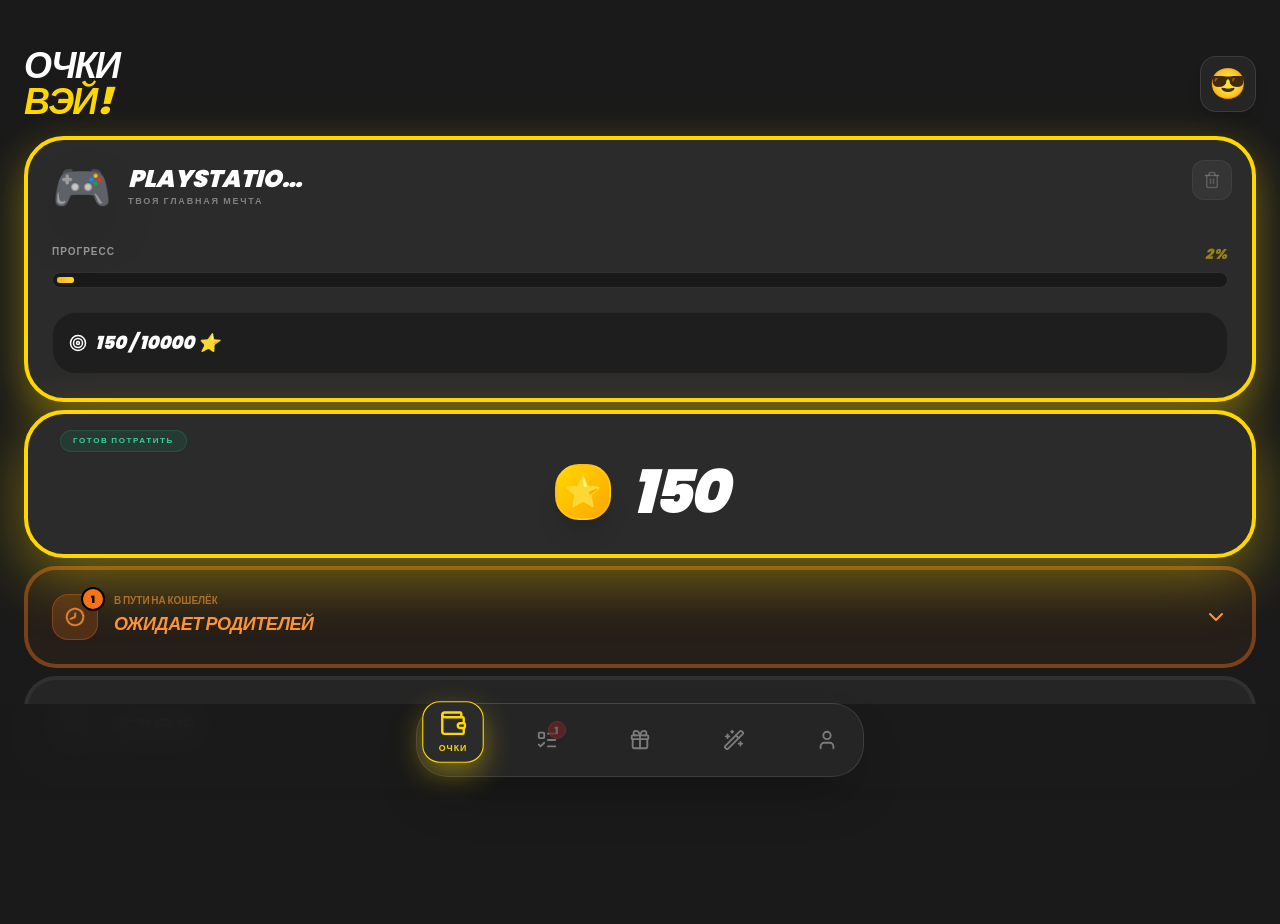
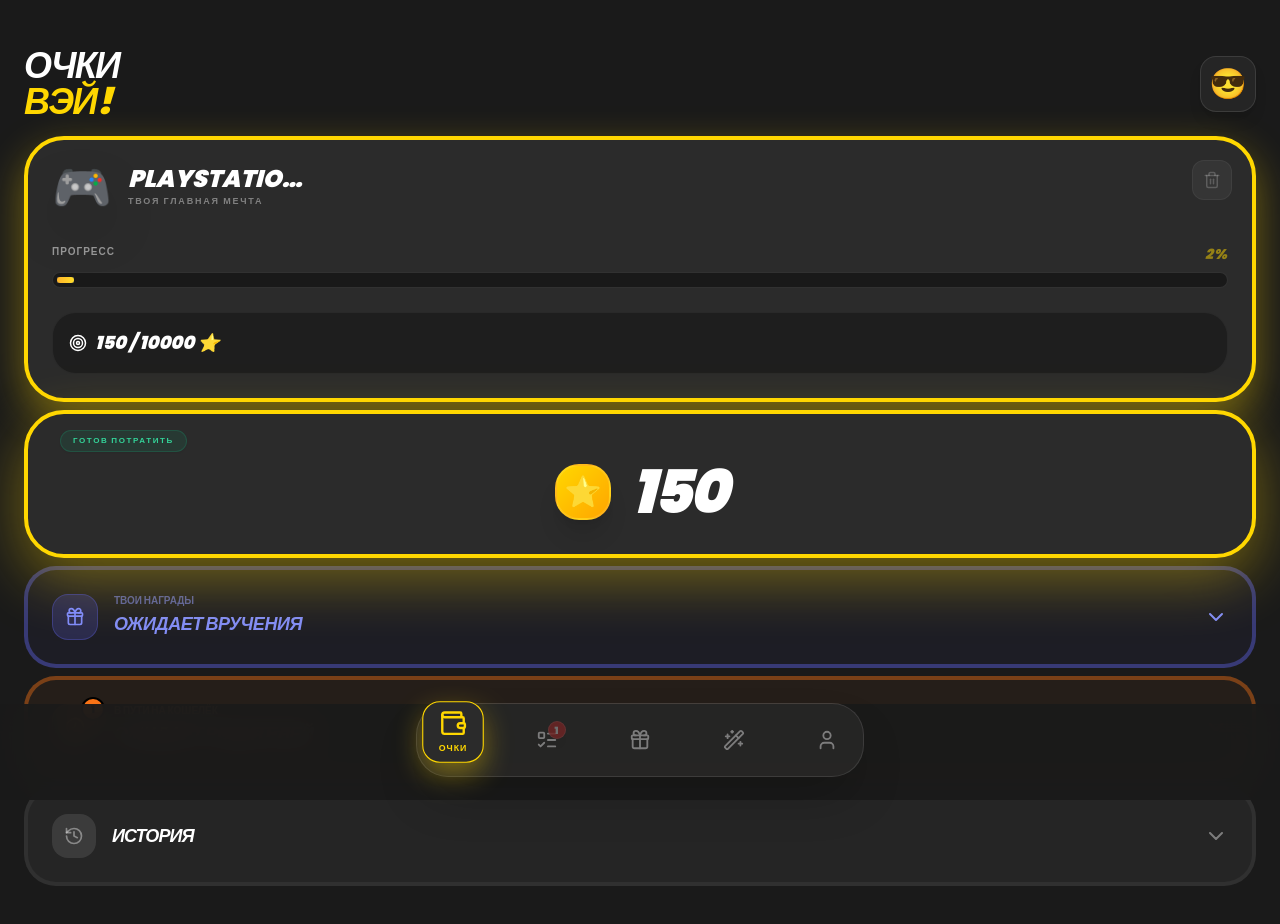
Before and after one commit to StasMaltsev-NM/family-wallet-react-kids, a React (Vite) app: page / in a window 1280 px wide. Shown: the top 924 px of the page. Built offline with nearby package versions, Linux system fonts and the light colour scheme.

Commit message:
feat: update kids app from latest export

```diff
--- a/App.tsx
+++ b/App.tsx
@@ -7,7 +7,8 @@
   UserState,
   Reward,
   TaskStatus,
-  Transaction
+  Transaction,
+  PurchasedItem
 } from './types';
 import {
   THEMES,
@@ -45,6 +46,7 @@
     currencyIcon: '⭐',
     tasks: INITIAL_TASKS.map(t => t.id === '1' ? { ...t, status: TaskStatus.WAITING } : t),
     purchasedRewards: [],
+    inventory: [],
     badges: ['b1'],
     dream: {
       title: 'PlayStation 5',
@@ -72,9 +74,13 @@
     setUser(prev => ({
       ...prev,
       pendingBalance: pendingSum,
-      notifications: { ...prev.notifications, missions: waitingCount }
+      notifications: {
+        ...prev.notifications,
+        missions: waitingCount,
+        wallet: prev.inventory.length
+      }
     }));
-  }, [user.tasks]);
+  }, [user.tasks, user.inventory]);
 
   useEffect(() => {
     document.body.style.backgroundColor = theme.bg;
@@ -96,11 +102,26 @@
     if (user.balance < reward.price) return;
     confetti({ particleCount: 200, spread: 100, origin: { y: 0.6 }, colors: ['#FFD700', theme.accent] });
     const tx = addTransaction('minus', `Куплено: ${reward.title}`, reward.price, reward.icon);
+
+    const purchasedItem: PurchasedItem = {
+      ...reward,
+      purchaseId: Math.random().toString(36).substr(2, 9)
+    };
+
     setUser(prev => ({
       ...prev,
       balance: prev.balance - reward.price,
       purchasedRewards: reward.recurring ? prev.purchasedRewards : [...prev.purchasedRewards, reward.id],
+      inventory: [...prev.inventory, purchasedItem],
       history: [tx, ...prev.history]
+    }));
+  };
+
+  const handleReceiveReward = (purchaseId: string) => {
+    confetti({ particleCount: 100, spread: 50, origin: { y: 0.8 } });
+    setUser(prev => ({
+      ...prev,
+      inventory: prev.inventory.filter(item => item.purchaseId !== purchaseId)
     }));
   };
 
@@ -175,11 +196,13 @@
             dream={user.dream}
             history={user.history}
             tasks={user.tasks}
+            inventory={user.inventory}
             currencyName={user.currencyName}
             currencyIcon={user.currencyIcon}
             onSaveDream={handleSaveDream}
             onDeleteDream={handleDeleteDream}
             onClaimDream={handleClaimDream}
+            onReceiveReward={handleReceiveReward}
           />
         );
       case 'missions': return <MissionsScreen tasks={user.tasks} onComplete={handleCompleteMission} theme={theme} currencyIcon={user.currencyIcon} balance={user.balance} pendingBalance={user.pendingBalance} />;
--- a/components/WalletScreen.tsx
+++ b/components/WalletScreen.tsx
@@ -1,7 +1,7 @@
 
 import React, { useState, useEffect } from 'react';
-import { History, Clock, ChevronDown, ChevronUp, ArrowUp, Star } from 'lucide-react';
-import { AppTheme, Dream, Transaction, Task, TaskStatus } from '../types';
+import { History, Clock, ChevronDown, ChevronUp, ArrowUp, Star, Gift, CheckCircle } from 'lucide-react';
+import { AppTheme, Dream, Transaction, Task, TaskStatus, PurchasedItem } from '../types';
 import DreamCard from './DreamCard';
 
 interface WalletScreenProps {
@@ -11,11 +11,13 @@
   dream: Dream;
   history: Transaction[];
   tasks: Task[];
+  inventory: PurchasedItem[];
   currencyName: string;
   currencyIcon: string;
   onSaveDream: (title: string, goal: number) => void;
   onDeleteDream: () => void;
   onClaimDream?: () => void;
+  onReceiveReward: (purchaseId: string) => void;
 }
 
 const WalletScreen: React.FC<WalletScreenProps> = ({
@@ -25,14 +27,17 @@
   dream,
   history,
   tasks,
+  inventory,
   currencyIcon,
   onSaveDream,
   onDeleteDream,
-  onClaimDream
+  onClaimDream,
+  onReceiveReward
 }) => {
   const [displayBalance, setDisplayBalance] = useState(balance);
   const [isPendingOpen, setIsPendingOpen] = useState(false);
   const [isHistoryOpen, setIsHistoryOpen] = useState(false);
+  const [isInventoryOpen, setIsInventoryOpen] = useState(false);
 
   useEffect(() => {
     if (balance !== displayBalance) {
@@ -100,6 +105,69 @@
         </div>
       </div>
 
+      {/* INVENTORY SECTION - ОЖИДАЕТ ВРУЧЕНИЯ */}
+      <div className={`space-y-2 transition-all duration-300 ${isInventoryOpen ? 'bg-indigo-500/5 p-2 rounded-[38px]' : ''}`}>
+        <button
+          onClick={() => setIsInventoryOpen(!isInventoryOpen)}
+          className="w-full flex items-center justify-between p-6 rounded-[32px] border-4 bg-indigo-500/5 transition-all active:scale-[0.98]"
+          style={{ borderColor: 'rgba(99, 102, 241, 0.4)', borderStyle: 'solid' }}
+        >
+          <div className="flex items-center space-x-4 text-left">
+            <div className="p-3 rounded-2xl bg-indigo-500/20 border border-indigo-500/30 text-indigo-400 relative">
+              <Gift size={20} className={inventory.length > 0 ? "animate-bounce" : ""} />
+              {inventory.length > 0 && (
+                <div className="absolute -top-2 -right-2 w-6 h-6 rounded-full bg-indigo-500 text-white text-[10px] font-black flex items-center justify-center shadow-lg border-2 border-black">
+                  {inventory.length}
+                </div>
+              )}
+            </div>
+            <div>
+              <h4 className="text-[10px] font-black uppercase text-indigo-400/60 leading-none mb-1">Твои награды</h4>
+              <p className="text-lg font-black italic text-indigo-400 uppercase tracking-tight">ОЖИДАЕТ ВРУЧЕНИЯ</p>
+            </div>
+          </div>
+          {isInventoryOpen ? <ChevronUp className="text-indigo-400" /> : <ChevronDown className="text-indigo-400" />}
+        </button>
+
+        {isInventoryOpen && (
+          <div className="space-y-2 px-1 animate-in slide-in-from-top-2 duration-300">
+            {inventory.length === 0 ? (
+              <div className="p-8 rounded-[28px] border-2 border-dashed border-white/5 text-center opacity-30 text-[10px] font-black uppercase tracking-widest">Нет купленных наград</div>
+            ) : (
+              <div className="bg-black/20 rounded-[32px] p-2 space-y-2 border border-white/5">
+                {inventory.map(item => (
+                  <div
+                    key={item.purchaseId}
+                    className="p-4 rounded-[28px] bg-white/5 border-2 border-dashed border-indigo-500/30 flex flex-col space-y-4"
+                  >
+                    <div className="flex items-center space-x-4">
+                      <div className="w-16 h-16 rounded-2xl overflow-hidden border border-white/10 shrink-0 shadow-lg">
+                        <img src={item.image} alt={item.title} className="w-full h-full object-cover" />
+                      </div>
+                      <div className="flex-grow">
+                        <h4 className="text-base font-black uppercase tracking-tight leading-none mb-1">{item.title}</h4>
+                        <div className="flex items-center space-x-1 opacity-60">
+                          <span className="text-[10px] font-black uppercase">Куплено за {item.price} {currencyIcon}</span>
+                        </div>
+                      </div>
+                      <div className="text-3xl">{item.icon}</div>
+                    </div>
+
+                    <button
+                      onClick={() => onReceiveReward(item.purchaseId)}
+                      className="w-full py-3 rounded-xl bg-indigo-500 text-white font-black uppercase text-[10px] tracking-[0.2em] flex items-center justify-center space-x-2 shadow-lg active:scale-95 transition-all"
+                    >
+                      <CheckCircle size={14} />
+                      <span>ПОЛУЧЕНО</span>
+                    </button>
+                  </div>
+                ))}
+              </div>
+            )}
+          </div>
+        )}
+      </div>
+
       {/* PENDING SECTION - ОЖИДАЕТ РОДИТЕЛЕЙ */}
       <div className={`space-y-2 transition-all duration-300 ${isPendingOpen ? 'bg-orange-500/5 p-2 rounded-[38px]' : ''}`}>
         <button
@@ -129,10 +197,11 @@
             {pendingTasks.length === 0 ? (
               <div className="p-8 rounded-[28px] border-2 border-dashed border-white/5 text-center opacity-30 text-[10px] font-black uppercase tracking-widest">Нет миссий на проверке</div>
             ) : (
-              pendingTasks.map(task => (
+              <div className="bg-black/20 rounded-[32px] p-2 space-y-2 border border-white/5">
+                {pendingTasks.map(task => (
                   <div
                     key={task.id}
-                  className="p-6 rounded-[28px] bg-white/5 border-2 border-dashed border-orange-500/30 flex items-center justify-between transition-all"
+                    className="p-5 rounded-[28px] bg-white/5 border-2 border-dashed border-orange-500/30 flex items-center justify-between transition-all"
                   >
                     <div className="flex items-center space-x-4">
                       <div className="w-14 h-14 rounded-2xl flex items-center justify-center text-3xl bg-orange-500/10 text-orange-400 border border-orange-500/20">
@@ -148,7 +217,8 @@
                       <span className="font-black italic text-2xl text-orange-400">+{task.reward} {currencyIcon}</span>
                     </div>
                   </div>
-              ))
+                ))}
+              </div>
             )}
           </div>
         )}
@@ -180,7 +250,7 @@
               history.slice(0, 6).map((tx, idx) => (
                 <div
                   key={tx.id}
-                  className={`py-6 flex items-center justify-between transition-colors ${idx !== history.slice(0,6).length - 1 ? 'border-b border-white/5' : ''}`}
+                  className={`py-6 flex items-center justify-between transition-colors px-4 ${idx !== history.slice(0,6).length - 1 ? 'border-b border-white/5' : ''}`}
                 >
                   <div className="flex items-center space-x-4">
                     <span className="text-2xl opacity-80">{tx.icon}</span>
--- a/types.ts
+++ b/types.ts
@@ -40,6 +40,10 @@
   recurring: boolean;
 }
 
+export interface PurchasedItem extends Reward {
+  purchaseId: string;
+}
+
 export interface Dream {
   title: string;
   goal: number;
@@ -73,6 +77,7 @@
   currencyIcon: string;
   tasks: Task[];
   purchasedRewards: string[];
+  inventory: PurchasedItem[];
   badges: string[];
   dream: Dream;
   history: Transaction[];
```
Lines whose indentation alone changed are shown as unchanged.
